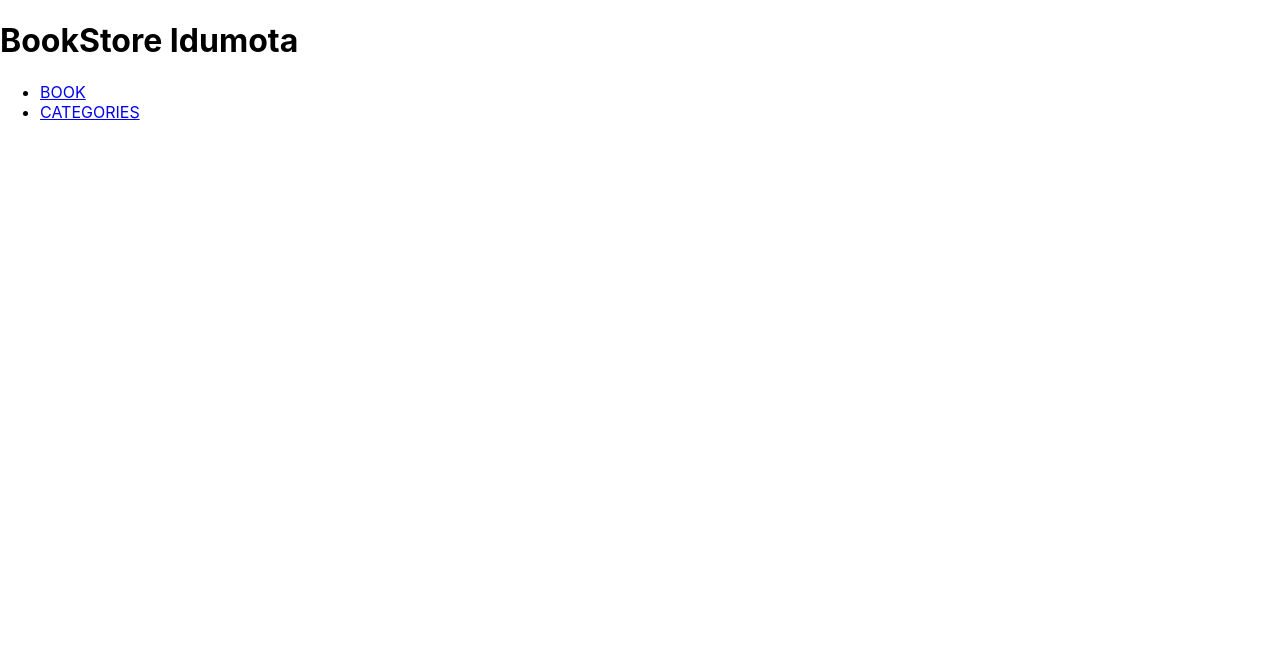
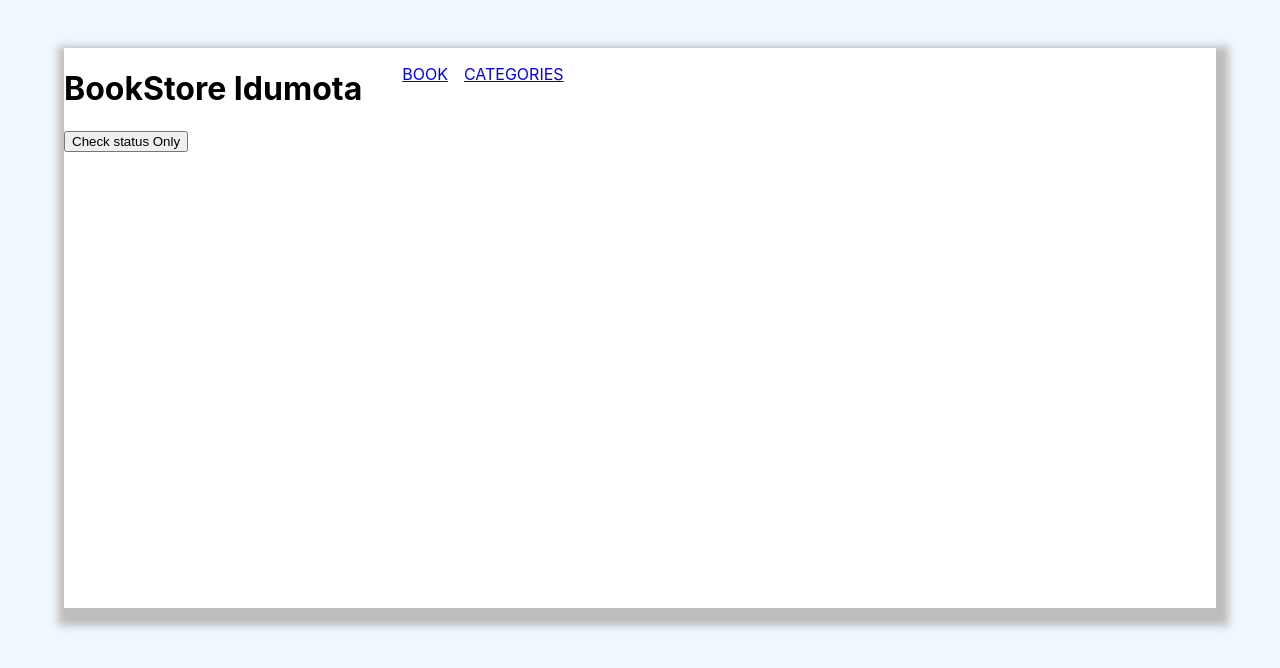
Before and after one commit to V0pe/Bookstore, a React (Create React App) app: page /CategoryPage in a window 1280 px wide. Shown: the top 668 px of the page. Built offline with nearby package versions, Linux system fonts and the light colour scheme.

Commit message:
rendered the category page

```diff
--- a/src/App.css
+++ b/src/App.css
@@ -1,39 +1,17 @@
-.App {
-  text-align: center;
+body {
+  margin:0;
+  padding: 0;
+  box-sizing: border-box;
+  background-color: aliceblue;
+  min-height: 100vh;
+  width: 100%;
 }
 
-.App-logo {
-  height: 40vmin;
-  pointer-events: none;
+main {
+  background-color: white;
+  height:70vh;
+  width:90%;
+  box-shadow: 0.2rem 0.5rem 0.5rem 0.6rem #bebdbd;
+  display: block;
+  margin: 3rem auto;
 }
-
-@media (prefers-reduced-motion: no-preference) {
-  .App-logo {
-    animation: App-logo-spin infinite 20s linear;
-  }
-}
-
-.App-header {
-  background-color: #282c34;
-  min-height: 100vh;
-  display: flex;
-  flex-direction: column;
-  align-items: center;
-  justify-content: center;
-  font-size: calc(10px + 2vmin);
-  color: white;
-}
-
-.App-link {
-  color: #61dafb;
-}
-
-@keyframes App-logo-spin {
-  from {
-    transform: rotate(0deg);
-  }
-
-  to {
-    transform: rotate(360deg);
-  }
-}
--- a/src/App.js
+++ b/src/App.js
@@ -3,16 +3,17 @@ import { Routes, Route } from 'react-router-dom';
 import BookPage from './pages/BookPage';
 import CategoryPage from './pages/CategoryPage';
 import Navbar from './pages/Navbar';
+import './App.css';
 
 function App() {
   return (
-    <div>
+    <main>
       <Navbar />
       <Routes>
         <Route exact path="/" element={<BookPage />} />
         <Route exact path="CategoryPage" element={<CategoryPage />} />
       </Routes>
-    </div>
+    </main>
   );
 }
 
--- a/src/pages/BookPage.js
+++ b/src/pages/BookPage.js
@@ -1,8 +1,7 @@
 export default function BookPage() {
   return (
     <>
-      <section className="bookpage">
-      </section>
+      <section className="bookpage" />
     </>
   );
 }
--- a/src/pages/CategoryPage.js
+++ b/src/pages/CategoryPage.js
@@ -2,6 +2,7 @@ export default function CategoryPage() {
   return (
     <>
       <section className="categoryPage">
+        <button type="button">Check status Only</button>
       </section>
     </>
   );
--- a/src/pages/pages.css
+++ b/src/pages/pages.css
@@ -0,0 +1,13 @@
+header {
+    display: flex;
+}
+
+nav ul {
+    display: flex;
+    list-style: none;
+}
+
+nav ul li {
+    text-decoration: none;
+    margin-right: 1rem;
+}
```
